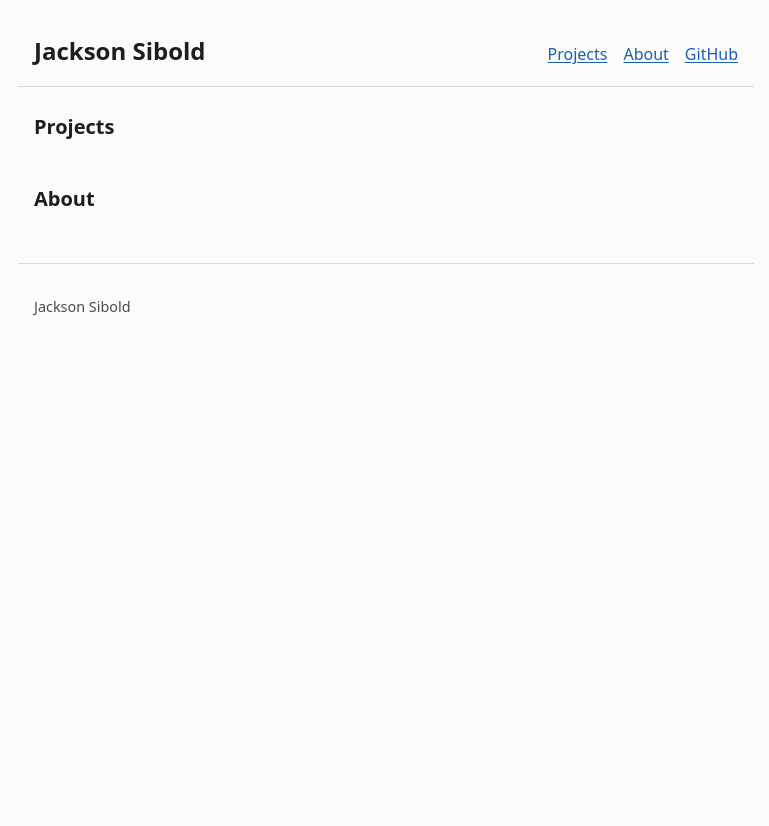
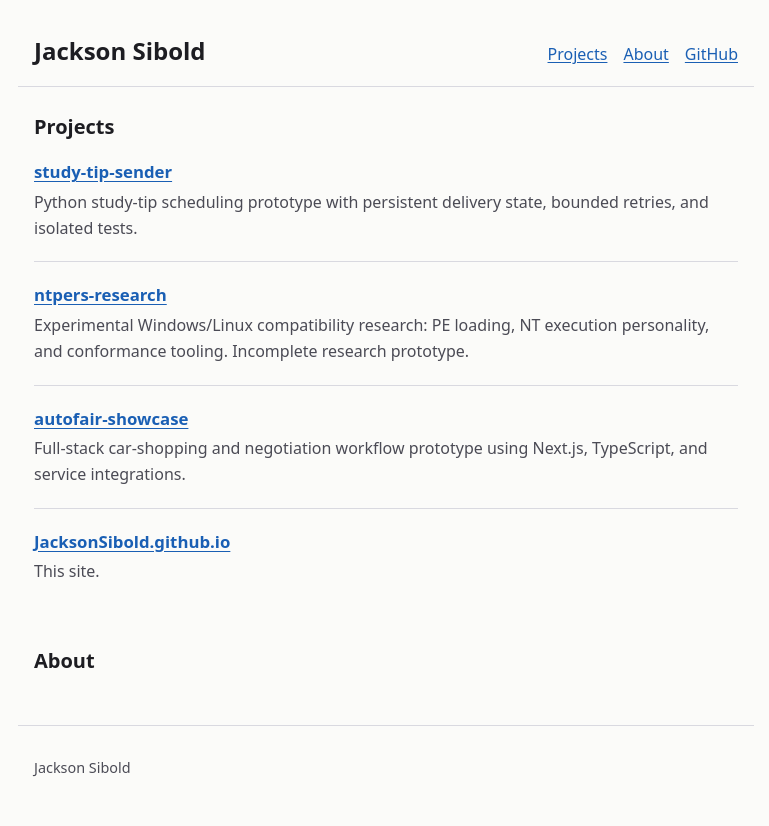
Before and after one commit to JacksonSibold/JacksonSibold.github.io, a plain HTML site: page index.html in a window 1280 px wide. Shown: the whole page, without its empty margins (254-1023 px from the left). Before the commit the page ends 800 px from the top, so only its background shows below. Drawn offline with Linux system fonts and the light colour scheme.

Commit message:
Add projects section
Lists the four public GitHub repositories with their GitHub
descriptions, linked to each repo. The site repository has no
description on GitHub, so it is described as "This site."

Co-Authored-By: Claude Haiku 5.5 <noreply@anthropic.com>

```diff
--- a/index.html
+++ b/index.html
@@ -21,6 +21,24 @@
   <main id="main">
     <section id="projects">
       <h2>Projects</h2>
+      <ul class="project-list">
+        <li class="project">
+          <h3><a href="https://github.com/JacksonSibold/study-tip-sender">study-tip-sender</a></h3>
+          <p>Python study-tip scheduling prototype with persistent delivery state, bounded retries, and isolated tests.</p>
+        </li>
+        <li class="project">
+          <h3><a href="https://github.com/JacksonSibold/ntpers-research">ntpers-research</a></h3>
+          <p>Experimental Windows/Linux compatibility research: PE loading, NT execution personality, and conformance tooling. Incomplete research prototype.</p>
+        </li>
+        <li class="project">
+          <h3><a href="https://github.com/JacksonSibold/autofair-showcase">autofair-showcase</a></h3>
+          <p>Full-stack car-shopping and negotiation workflow prototype using Next.js, TypeScript, and service integrations.</p>
+        </li>
+        <li class="project">
+          <h3><a href="https://github.com/JacksonSibold/JacksonSibold.github.io">JacksonSibold.github.io</a></h3>
+          <p>This site.</p>
+        </li>
+      </ul>
     </section>
 
     <section id="about">
--- a/styles.css
+++ b/styles.css
@@ -109,3 +109,30 @@ a:focus-visible {
     animation: none !important;
   }
 }
+
+.project-list {
+  list-style: none;
+  margin: 0;
+  padding: 0;
+  display: grid;
+  gap: 1.25rem;
+}
+
+.project {
+  padding-bottom: 1.25rem;
+  border-bottom: 1px solid var(--border);
+}
+
+.project:last-child {
+  border-bottom: none;
+}
+
+.project h3 {
+  font-size: 1.05rem;
+  margin: 0 0 0.25rem;
+}
+
+.project p {
+  margin: 0;
+  color: var(--muted);
+}
```
